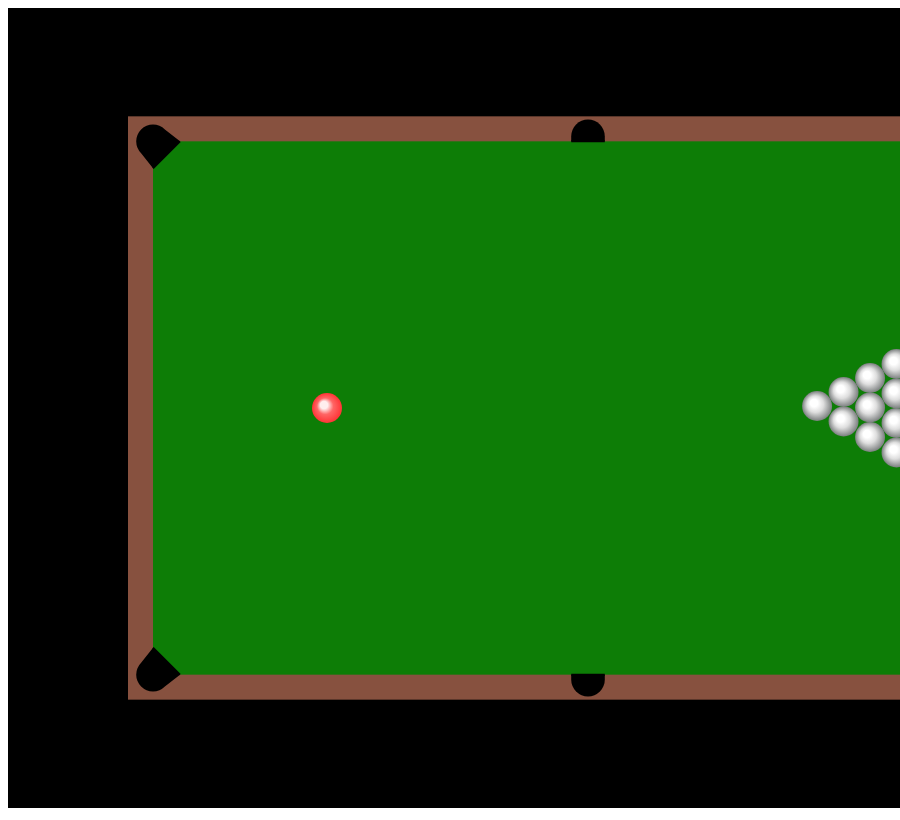
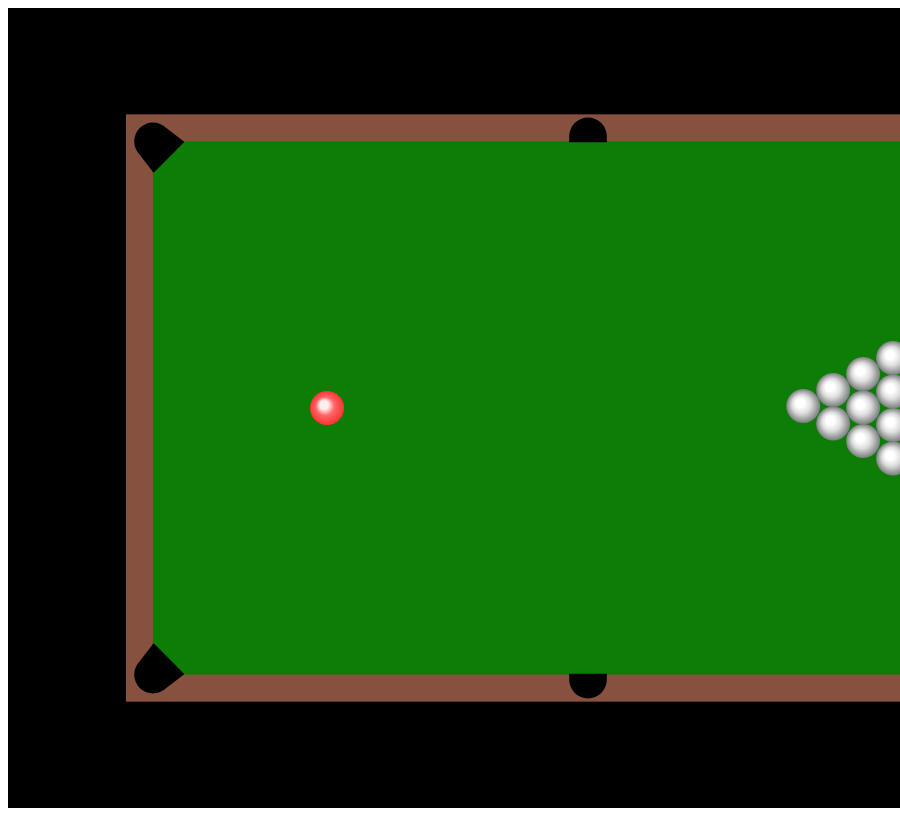
Before and after one commit to stefanalexandrov/Billiard, an Electron app: page index.html in a window 900 px wide. Shown: the top 820 px of the page. Drawn offline with nearby package versions, Linux system fonts and the light colour scheme.

Commit message:
bigger balls

```diff
--- a/index.html
+++ b/index.html
@@ -15,7 +15,7 @@
         const renderer = require('./renderer.js');
         const Billiard = renderer.Billiard;
         const Ball = renderer.Ball;
-        const radius = 15;
+        const radius = 17;
 
         var canvas = document.querySelector('canvas');
         var ctx = canvas.getContext('2d');
@@ -31,7 +31,7 @@
         var tableY1 = height * (1 / 6);
         var tableX2 = tableX1 + tableWidth;
         var tableY2 = tableY1 + tableHeight;
-        var border = 25;
+        var border = 27;
 
         var billiard = new Billiard(tableX1, tableY1, tableWidth, tableHeight, radius);
         billiard.setInitPosition();
```
